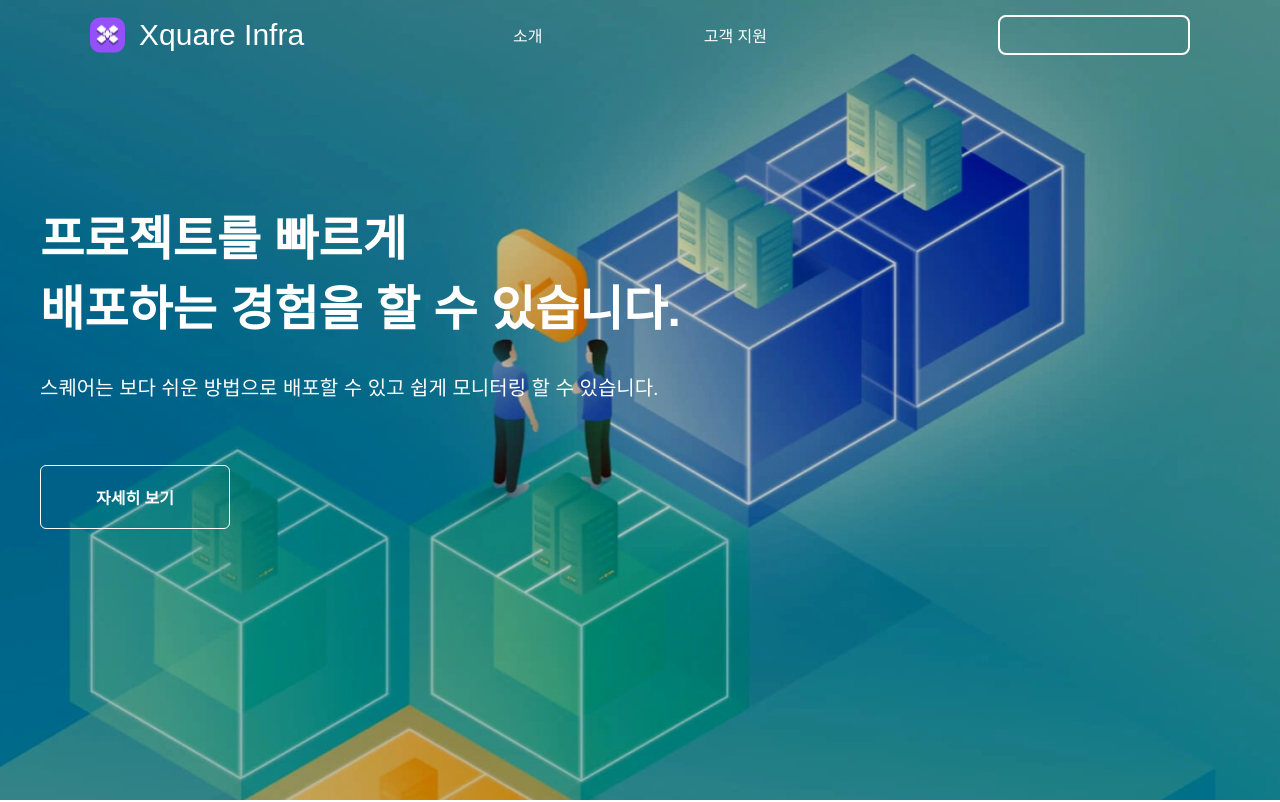
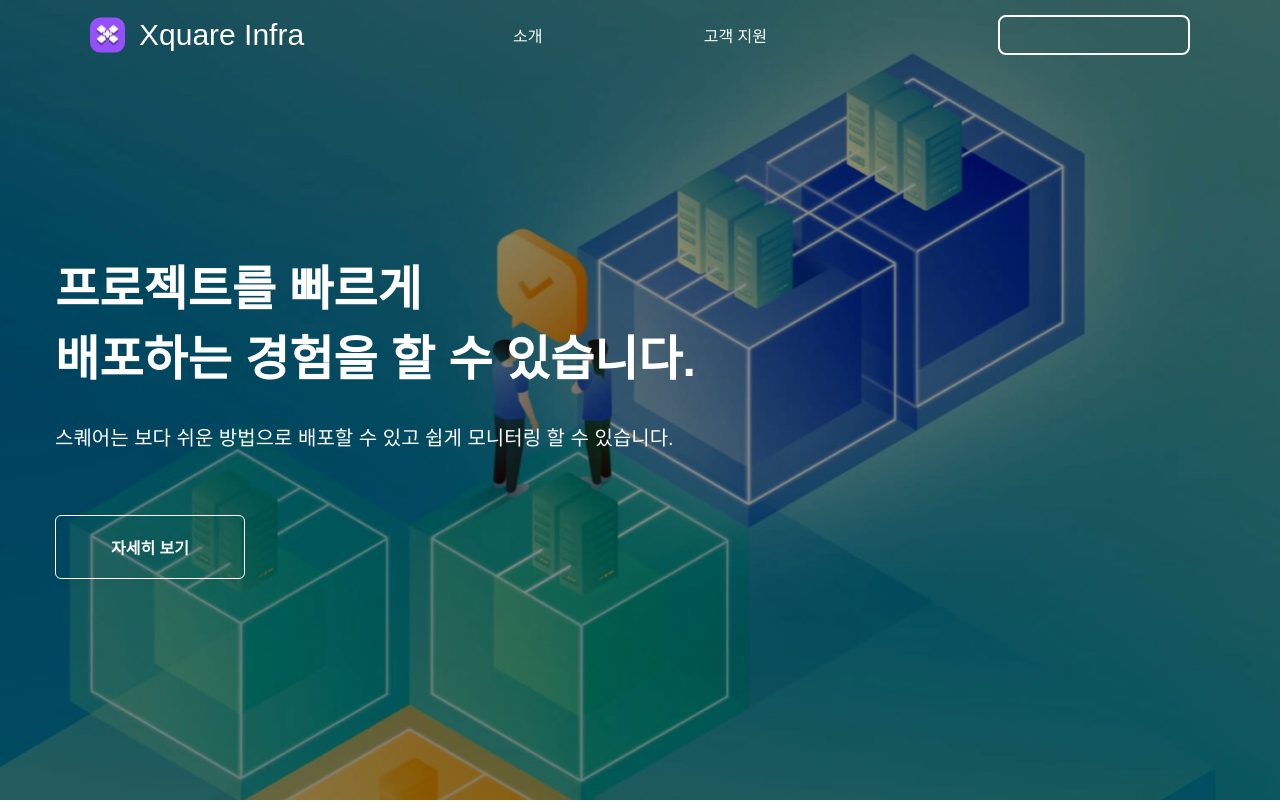
Before and after one commit to team-xquare/xquare-infra-frontend, a React app: page / in a window 1280 px wide. Shown: the top 802 px of the page. Built offline with nearby package versions, Linux system fonts and the light colour scheme; the HTML template or start-up script is replaced by a standard one; a web font is replaced by a local one.

Commit message:
design :: 이미지 조정

```diff
--- a/src/pages/Main.tsx
+++ b/src/pages/Main.tsx
@@ -5,7 +5,9 @@ export const Main = () => {
   return (
     <Wrapper>
       <Container>
-        <img src={MainImg} />
+        <ImgWrapper>
+          <Img src={MainImg} />
+        </ImgWrapper>
         <MainContainer>
           <div>
             프로젝트를 빠르게
@@ -43,24 +45,20 @@ const Container = styled.div`
   align-items: center;
   overflow: hidden;
   position: relative;
-  > img {
-    width: 100%;
-    height: 100%;
-    object-fit: cover;
-  }
 `;
 
 const MainContainer = styled.div`
-  width: 1200px;
+  width: 1170px;
   display: flex;
   flex-direction: column;
   align-items: start;
   justify-content: center;
   position: absolute;
-  top: 200px;
+  top: 250px;
   left: auto;
   right: auto;
   color: white;
+  z-index: 3;
   > div:nth-child(1) {
     font-size: 48px;
     font-weight: 700;
@@ -91,3 +89,28 @@ const SubFooter = styled.div`
   align-items: center;
   background-color: #6fe09e;
 `;
+
+const ImgWrapper = styled.div`
+  width: 100%;
+  height: 100%;
+  position: relative;
+
+  &::after {
+    content: '';
+    position: absolute;
+    top: 0;
+    left: 0;
+    right: 0;
+    bottom: 0;
+    background-color: rgba(0, 0, 0, 0.3); /* 빨간색으로 변경 */
+    z-index: 2;
+  }
+`;
+
+const Img = styled.img`
+  width: 100%;
+  height: 100%;
+  object-fit: cover;
+  position: relative;
+  z-index: 1;
+`;
```
